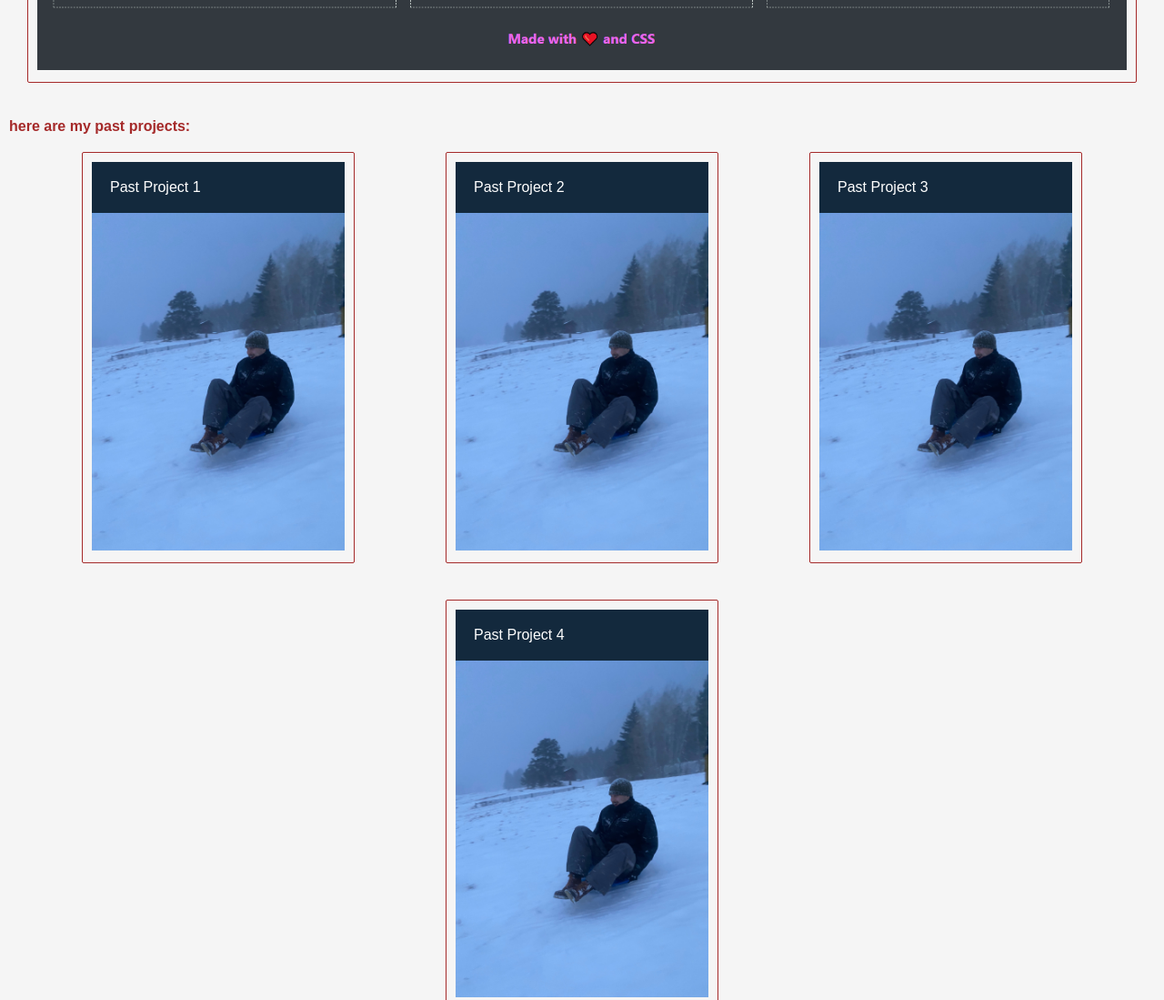
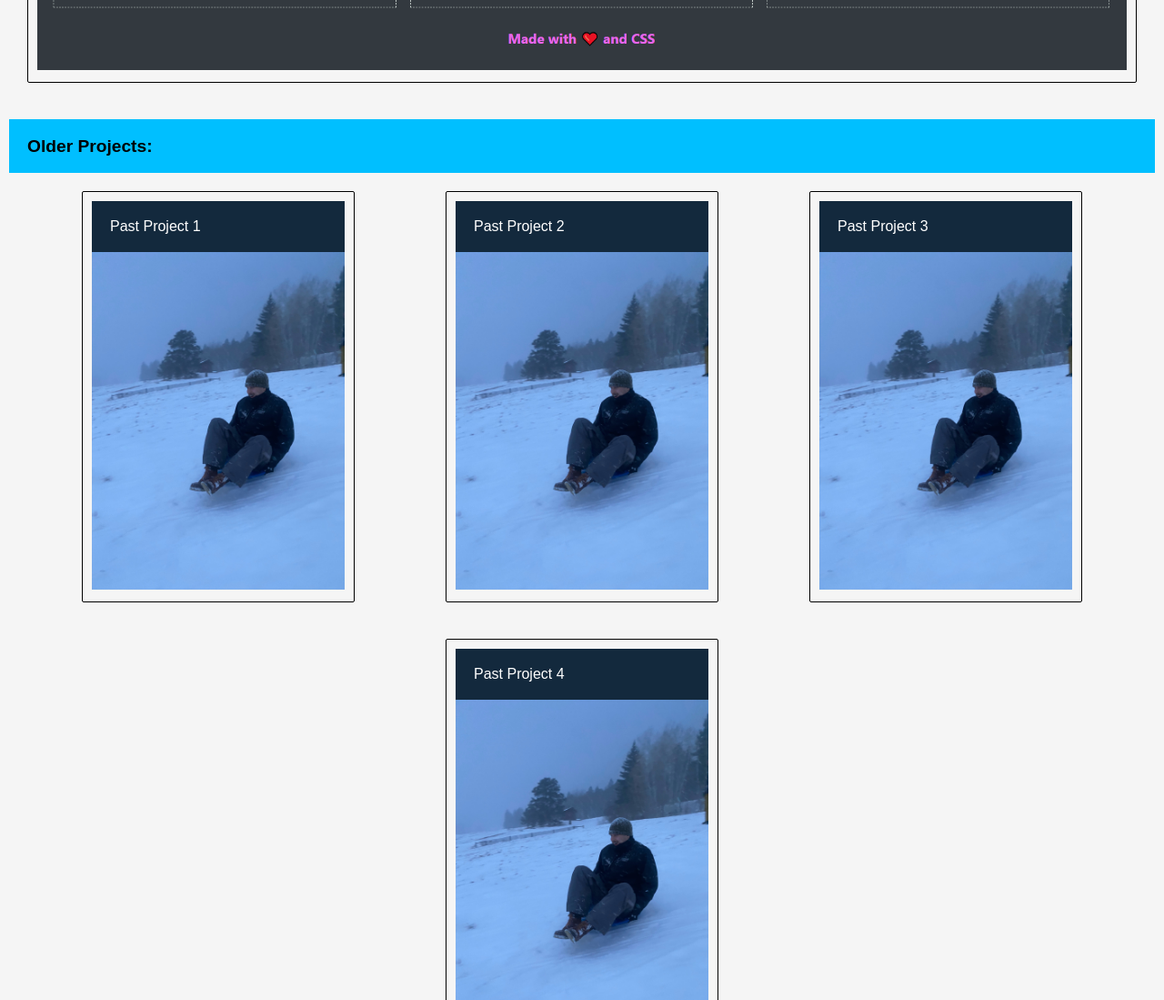
Before and after one commit to natemcmahon/Nate-Personal-Portfolio, a plain HTML site: page index.html in a window 1280 px wide. Shown: the part 1420-2519 px from the top of the page at 91% size. Drawn offline with Linux system fonts and the light colour scheme.

Commit message:
linked placeholder image to past project images

```diff
--- a/assets/css/style.css
+++ b/assets/css/style.css
@@ -36,7 +36,13 @@ main p {
   width: 100%;
   flex-wrap: wrap;
   /* margin-top: 100px; */
-  color: brown;
+  color: black;
+}
+
+.portfolio h4 {
+  font-size: larger;
+  background-color: deepskyblue;
+  padding: 20px;
 }
 
 header {
@@ -178,3 +184,8 @@ section.card:hover p {
 section.card p{
     display: none;
 }
+
+section.card a img {
+  width: 100%;
+  overflow: clip;
+}
--- a/index.html
+++ b/index.html
@@ -30,30 +30,30 @@
             <!-- <h4 class="subheading">CSS Styling Guide</h4> -->
             <section class="card">
                 <header>CSS Style Guide</header>
-                <img src="assets\images\Css-snippet-cheatsheet.png" alt="CSS snippet cheatsheet" />
+                <a href="assets\images\Placeholder-project.png"><img src="assets\images\Css-snippet-cheatsheet.png" alt="CSS snippet cheatsheet" /></a>
                 <p>Above is a webpage which contains some notes on CSS styling and positioning for reference</p>
               </section>
         </article>
         <article id="past-projects">
-            <h4 class="subheading">here are my past projects:</h4>
+            <h4 class="subheading">Older Projects:</h4>
             <section class="card">
                 <header class="card-title">Past Project 1</header>
-                <img src="assets\images\Sledding.png" alt="previous project 1" />
+                <a href="assets\images\Placeholder-project.png"><img src="assets\images\Sledding.png" alt="previous project 1" /></a>
                 <p>This will be replaced in the future with relevant project info</p>
             </section>
             <section class="card">
                 <header>Past Project 2</header>
-                <img src="assets\images\Sledding.png" alt="previous project 2" />
+                <a href="assets\images\Placeholder-project.png"><img src="assets\images\Sledding.png" alt="previous project 2" /></a>
                 <p>This will be replaced in the future with relevant project info</p>
             </section>
             <section class="card">
                 <header>Past Project 3</header>
-                <img src="assets\images\Sledding.png" alt="previous project 3" />
+                <a href="assets\images\Placeholder-project.png"><img src="assets\images\Sledding.png" alt="previous project 3" /></a>
                 <p>This will be replaced in the future with relevant project info</p>
             </section>
             <section class="card">
                 <header>Past Project 4</header>
-                <img src="assets\images\Sledding.png" alt="previous project 4" />
+                <a href="assets\images\Placeholder-project.png"><img src="assets\images\Sledding.png" alt="previous project 4" /></a>
                 <p>This will be replaced in the future with relevant project info</p>
             </section>
         </article>
```
